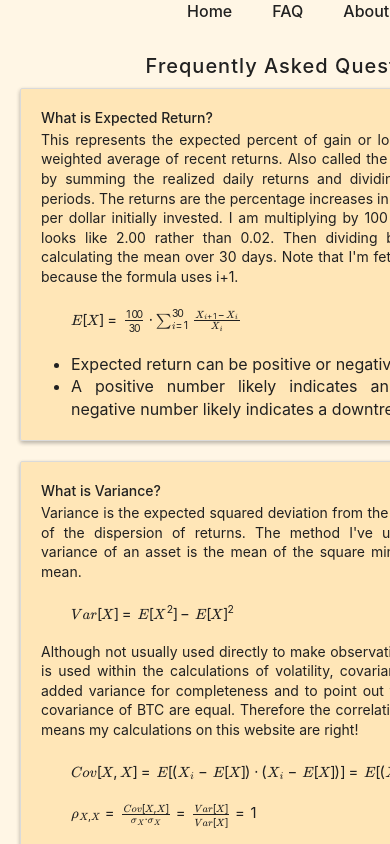
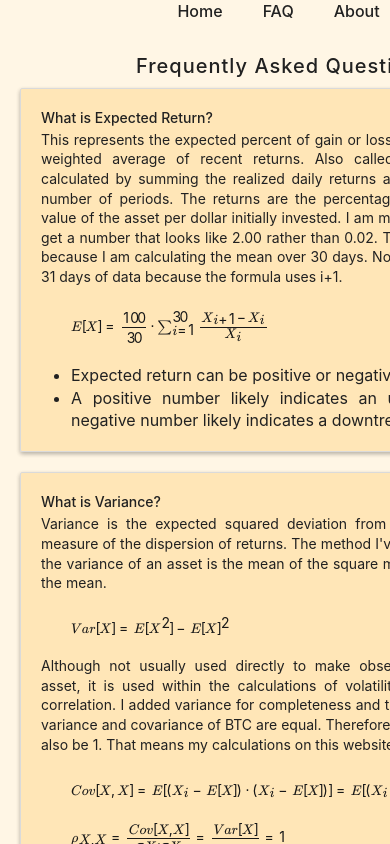
Before and after one commit to guitarisprettierthanpiano/crypto-btc-covariances-and-correlations, a React app: page /#/faq in a window 390 px wide. Shown: the top 844 px of the page. Built offline with nearby package versions, Linux system fonts and the light colour scheme.

Commit message:
fixed math equation loading problems and css stuff

```diff
--- a/src/components/mainpage.tsx
+++ b/src/components/mainpage.tsx
@@ -1,5 +1,7 @@
 import * as React from 'react';
 import { useEffect } from 'react';
+
+import { NavLink } from 'react-router-dom'
 
 const MainPage = () => {
 
@@ -157,11 +159,13 @@ const MainPage = () => {
         <h1>Bitcoin Covariances and Correlations</h1>
         <h4>Based off of the last thirty daily closes of the market</h4>
 
-        <button
-        onClick={() => location.reload(false)}
-        title='Reload Data'>
-            ⟳
-        </button>
+        <NavLink
+        exact activeClassname='active' to='/'>
+            <button
+            onClick ={() => location.reload()}>
+                ⟳
+            </button>
+        </NavLink>
         <table className='coin-table'>
             <tr className='tr1'>
                 <th className='rank'>#</th>
--- a/src/components/nav.tsx
+++ b/src/components/nav.tsx
@@ -11,13 +11,15 @@ const Nav = () => {
             <ul>
                 <li/>
                 <NavLink
-                exact activeClassname='active' to='/'>
+                exact activeClassname='active' to='/'
+                onClick={() => setTimeout(() =>   location.reload(), 10)}>
                     <li>Home</li>
                 </NavLink>
                 <NavLink
                 activeclassName='active'
                 to='/faq'
-                onClick={() => setTimeout(ReloadAgain, 100)}>
+                onClick={() => setTimeout(() =>   location.reload(), 10)}
+                >
                     <li>FAQ</li>
                 </NavLink>
                 <NavLink
--- a/styles.css
+++ b/styles.css
@@ -55,6 +55,7 @@ nav ul *:hover{
     color: orange;
     text-decoration: underline orange;
 }
+
 /*the main data page*/
 
 #main-container{
@@ -191,10 +192,9 @@ a{
 #faq-container * p{
     max-width: 1200px;
 }
-.mjs{
-    font-size: 30px;
-    color: rgb(24, 24, 24);
-    font-weight: 600;
+.mjs, .mjs *{
+    font-size: 22px!important;
+    color: rgb(24, 24, 24)!important;
 }
 
 /* ABOUT */
@@ -254,8 +254,8 @@ footer span{
 
 /* LAPTOP SIZE */
 @media screen and (max-width: 1440px){
-    .mjs{
-        font-size: 18px;
+    .mjs, .mjs *{
+        font-size: 18px!important;
     }
 }
 
@@ -267,8 +267,8 @@ footer span{
     h1{
         font-size: 30px;
     }
-    .mjs{
-        font-size: 16px;
+    .mjs, .mjs *{
+        font-size: 16px!important;
     }
     th, td{
         padding: 2px;
@@ -296,7 +296,7 @@ footer span{
     p{
         font-size: 14px;
     }
-    .mjs{
-        font-size: 12px;
+    .mjs, .mjs *{
+        font-size: 14px!important;
     }
 }
```
Also changed, not shown: 1 other file (tests, documents, lock files or other folders).
